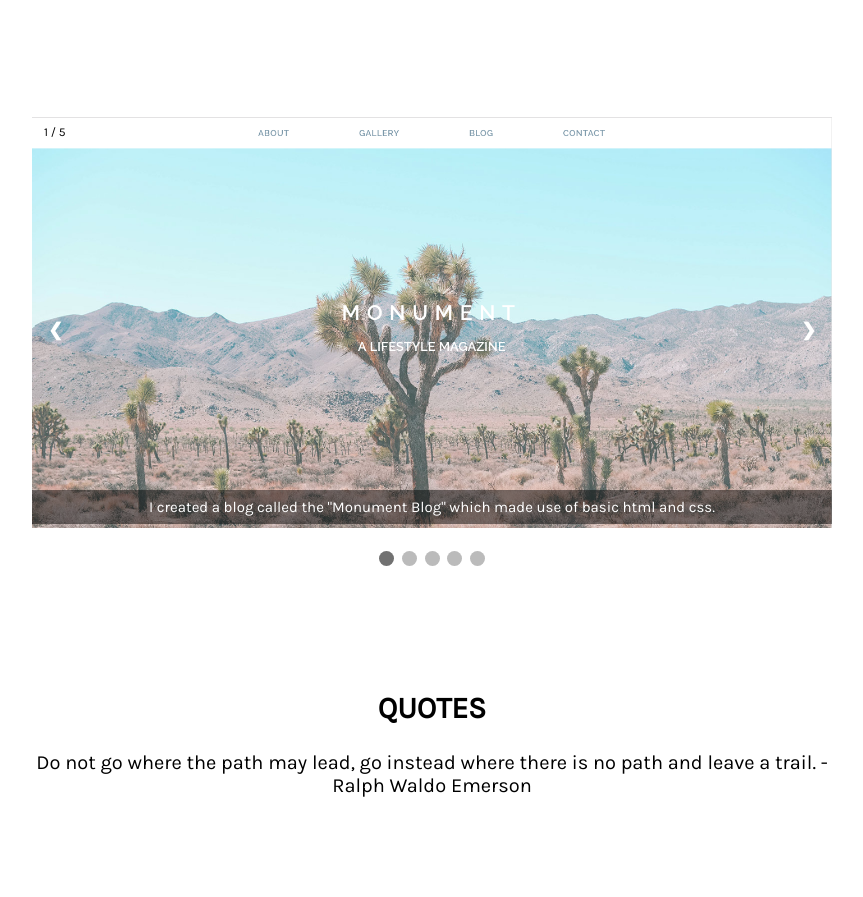
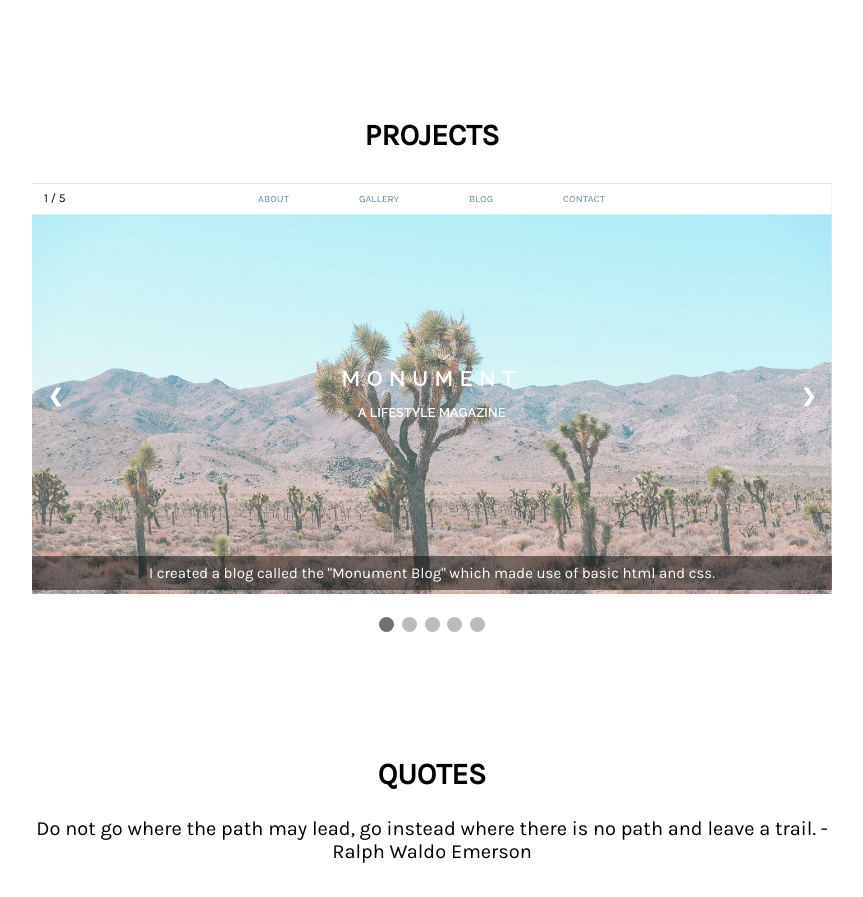
Before and after one commit to josephlbaker/projects, a plain HTML site: page index.html in a window 1280 px wide. Shown: the part 1131-2028 px from the top of the page, without its empty margins (208-1071 px from the left). Drawn offline with nearby package versions, Linux system fonts and the light colour scheme.

Commit message:
added project header

```diff
--- a/index.html
+++ b/index.html
@@ -46,6 +46,7 @@
   </section>
 
   <section id=projects>
+    <h3>PROJECTS</h3>
     <!-- GOT THIS FROM: https://www.w3schools.com/howto/howto_js_slideshow.asp -->
     <div class="slideshow-container">
       <!-- Full-width images with number and caption text -->
```
